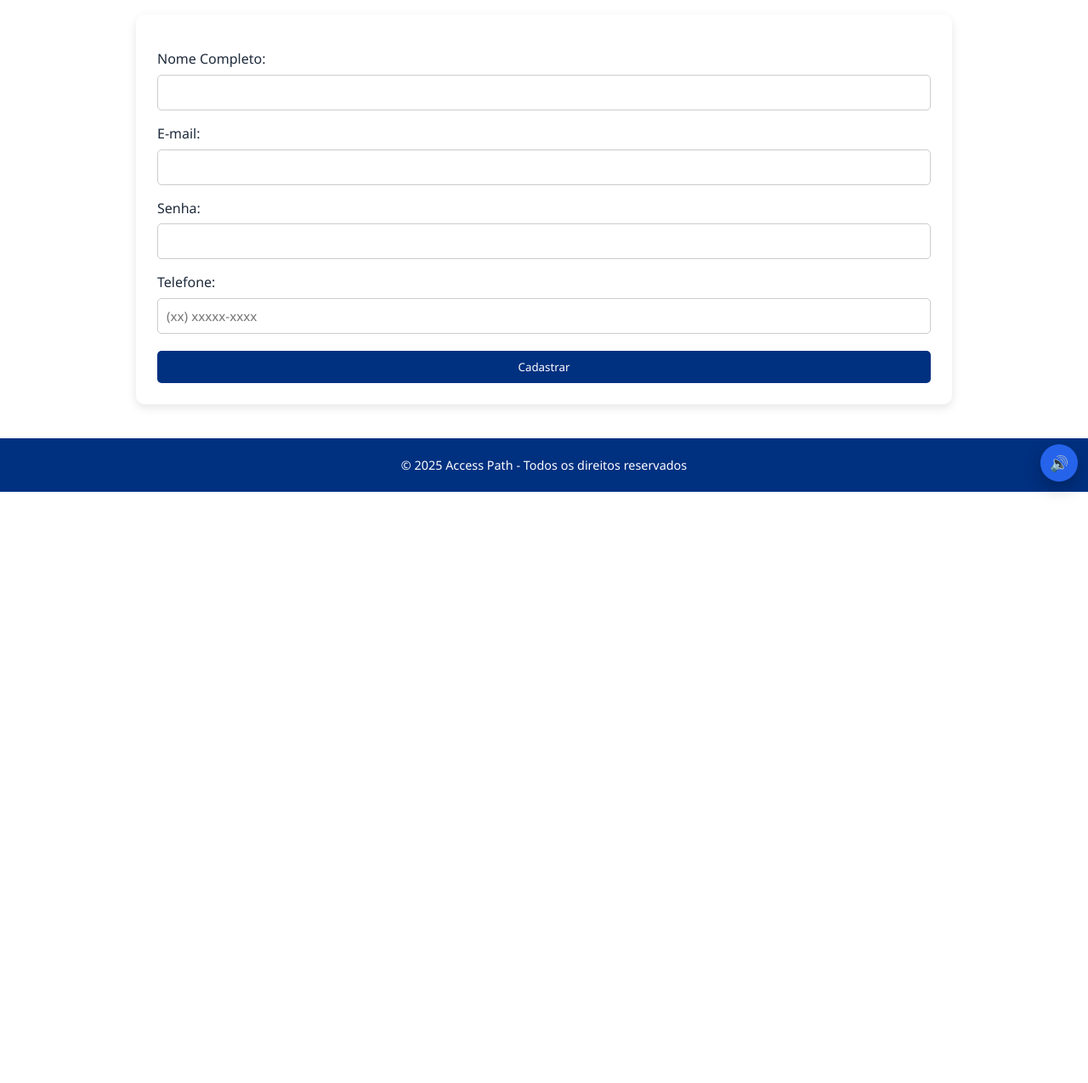
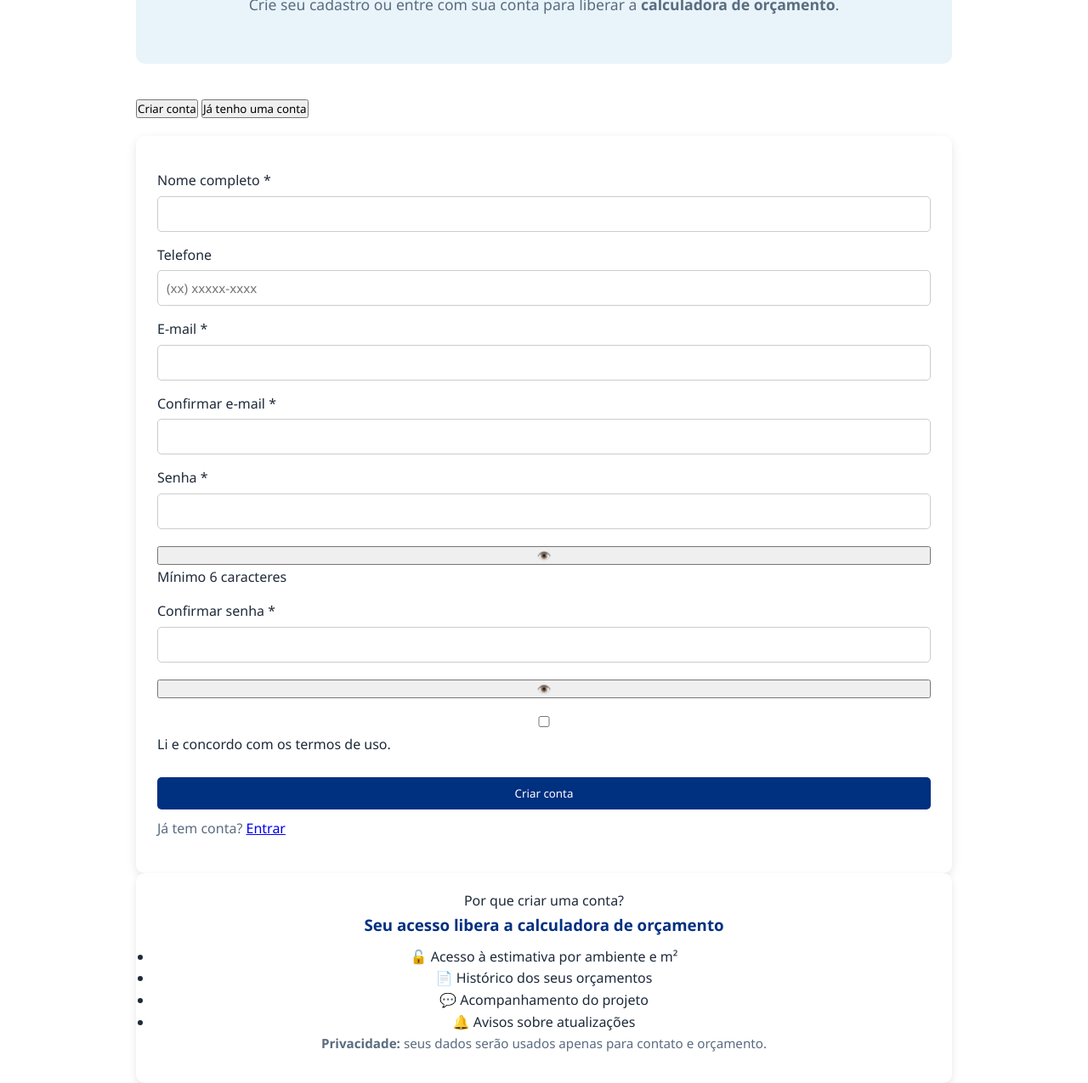
Before and after one commit to MariaSchen/ProjetoTCC, a plain HTML site: page cadastro.html in a window 1280 px wide. Shown: the part 217-1492 px from the top of the page at 85% size. Before the commit the page ends 800 px from the top, so only its background shows below. Drawn offline with Linux system fonts and the light colour scheme.

Commit message:
Update cadastro.html

```diff
--- a/cadastro.html
+++ b/cadastro.html
@@ -24,58 +24,144 @@
           <li><a class="speakable" href="contato.html">Contato</a></li>
         </ul>
       </nav>
-    <!-- botão antigo de voz foi removido -->
-  </div>
   </header>
 
 
   <main id="conteudo">
-    <!-- Região de mensagens acessíveis -->
   <div id="sr-status" class="sr-only" aria-live="polite" aria-atomic="true"></div>
 
-    <section class="speakable">
-      <h2>Faça parte do Access Path</h2>
-      <p>Cadastre-se e acompanhe o desenvolvimento do nosso projeto, pensado para transformar a inclusão nas escolas e espaços públicos.</p>
+  <!-- Hero compacto com degradê -->
+  <section class="hero hero-cadastro" aria-labelledby="cad-title">
+    <h2 id="cad-title">Acesse sua conta</h2>
+    <p>Crie seu cadastro ou entre com sua conta para liberar a <strong>calculadora de orçamento</strong>.</p>
+  </section>
 
-      <form id="form-cadastro">
-        <label for="nome">Nome Completo:</label>
-        <input type="text" id="nome" name="name" autocomplete="name" required />
+  <!-- Grid: formulário (esq) + lateral informativa (dir) -->
+  <section class="cad-grid" aria-label="Área de acesso">
+    <!-- Cartão com ABAS -->
+    <div class="tabs form-elevada" role="region" aria-label="Formulários de acesso">
+      <div role="tablist" aria-label="Escolha entre criar conta ou entrar" class="tablist">
+        <button role="tab" id="tab-signup" aria-controls="panel-signup" aria-selected="true" class="tab is-active">
+          Criar conta
+        </button>
+        <button role="tab" id="tab-login" aria-controls="panel-login" aria-selected="false" class="tab">
+          Já tenho uma conta
+        </button>
+      </div>
 
-        <label for="email">E-mail:</label>
-        <input type="email" id="email" name="email" autocomplete="email" required />
+      <!-- Painel: CRIAR CONTA -->
+      <div id="panel-signup" role="tabpanel" aria-labelledby="tab-signup" class="tabpanel" tabindex="0">
+        <form id="form-cadastro-signup" class="cad-form" novalidate>
+          <div class="grid-2">
+            <div class="field">
+              <label for="su-nome">Nome completo <span class="req">*</span></label>
+              <input id="su-nome" name="name" autocomplete="name" required />
+            </div>
+            <div class="field">
+              <label for="su-telefone">Telefone</label>
+              <input id="su-telefone" name="tel" inputmode="tel" autocomplete="tel" placeholder="(xx) xxxxx-xxxx" />
+            </div>
+          </div>
 
-        <label for="senha">Senha:</label>
-        <input type="password" id="senha" name="new-password" autocomplete="new-password" required />
+          <div class="grid-2">
+            <div class="field">
+              <label for="su-email">E-mail <span class="req">*</span></label>
+              <input id="su-email" type="email" name="email" autocomplete="email" required />
+            </div>
+            <div class="field">
+              <label for="su-email-conf">Confirmar e-mail <span class="req">*</span></label>
+              <input id="su-email-conf" type="email" autocomplete="email" required />
+            </div>
+          </div>
 
-        <label for="telefone">Telefone:</label>
-        <input type="tel" id="telefone" name="tel" inputmode="tel" placeholder="(xx) xxxxx-xxxx" aria-describedby="tel-ajuda" />
-        <small id="tel-ajuda" class="sr-only">Formato sugerido: DDD e número, por exemplo, (11) 91234-5678.</small>
+          <div class="grid-2">
+            <div class="field field-pwd">
+              <label for="su-senha">Senha <span class="req">*</span></label>
+              <input id="su-senha" type="password" name="password" autocomplete="new-password" minlength="6" required />
+              <button type="button" class="pwd-toggle" aria-pressed="false" title="Mostrar/ocultar senha" data-toggle="password" data-target="su-senha">👁️</button>
+              <span class="hint">Mínimo 6 caracteres</span>
+            </div>
+            <div class="field field-pwd">
+              <label for="su-senha-conf">Confirmar senha <span class="req">*</span></label>
+              <input id="su-senha-conf" type="password" autocomplete="new-password" minlength="6" required />
+              <button type="button" class="pwd-toggle" aria-pressed="false" title="Mostrar/ocultar senha" data-toggle="password" data-target="su-senha-conf">👁️</button>
+            </div>
+          </div>
 
-        <button type="submit" class="btn">Cadastrar</button>
+          <label class="checkbox">
+            <input type="checkbox" id="su-termos" required />
+            <span>Li e concordo com os termos de uso.</span>
+          </label>
+
+          <button class="btn" type="submit">Criar conta</button>
+          <p class="hint" style="margin-top:10px">Já tem conta?
+            <a href="#" id="link-go-login">Entrar</a>
+          </p>
         </form>
+      </div>
+
+      <!-- Painel: LOGIN -->
+      <div id="panel-login" role="tabpanel" aria-labelledby="tab-login" class="tabpanel" tabindex="0" hidden>
+        <form id="form-cadastro-login" class="cad-form" novalidate>
+          <div class="field">
+            <label for="li-email">E-mail <span class="req">*</span></label>
+            <input id="li-email" type="email" name="email" autocomplete="email" required />
+          </div>
+          <div class="field field-pwd">
+            <label for="li-senha">Senha <span class="req">*</span></label>
+            <input id="li-senha" type="password" name="password" autocomplete="current-password" required />
+            <button type="button" class="pwd-toggle" aria-pressed="false" title="Mostrar/ocultar senha" data-toggle="password" data-target="li-senha">👁️</button>
+          </div>
+
+          <div class="field-meta">
+            <a href="#" class="hint">Esqueci minha senha</a>
+          </div>
+
+          <button class="btn" type="submit">Entrar</button>
+          <p class="hint" style="margin-top:10px">Novo por aqui?
+            <a href="#" id="link-go-signup">Criar conta</a>
+          </p>
+        </form>
+      </div>
+    </div>
+
+    <!-- Lateral informativa -->
+    <aside class="cad-aside card speakable" aria-label="Informações">
+      <div class="cad-aside-kicker">Por que criar uma conta?</div>
+      <h3>Seu acesso libera a <span class="txt-gradient">calculadora de orçamento</span></h3>
+      <ul class="benef-list">
+        <li>🔓 Acesso à estimativa por ambiente e m²</li>
+        <li>📄 Histórico dos seus orçamentos</li>
+        <li>💬 Acompanhamento do projeto</li>
+        <li>🔔 Avisos sobre atualizações</li>
+      </ul>
+      <div class="cad-aside-note">
+        <p><strong>Privacidade:</strong> seus dados serão usados apenas para contato e orçamento.</p>
+      </div>
+    </aside>
   </section>
 </main>
+
 
   <footer class="speakable">
     <p>&copy; 2025 Access Path - Todos os direitos reservados</p>
   </footer>
 
-  <script src="script.js" defer></script>
-    <!-- ... seu conteúdo ... -->
-
-  <!-- [NOVO] Botão de VOZ (mini) e Toast -->
-  <button id="tts-mini" type="button" title="Leitor de voz" aria-label="Leitor de voz" aria-pressed="false">🔊</button>
+  <!-- Botão de VOZ (fica ACIMA do VLibras) + toast -->
+  <button id="tts-mini" type="button" title="Leitor de voz" aria-label="Leitor de voz">🔊</button>
   <div id="tts-toast" role="status" aria-live="polite"></div>
 
-  <!-- [NOVO] VLibras (oficial) -->
-  <div vw class="enabled">
-    <div vw-access-button class="active"></div>
+  <!-- VLibras (oficial) -->
+  <div vw class="enabled" aria-label="Ativar tradução para Libras">
+    <div vw-access-button class="active" role="button" aria-label="Abrir tradutor VLibras"></div>
     <div vw-plugin-wrapper>
-      <div class="vw-plugin-top-wrapper"></div>
+      <div class="vw-plugin-top-wrapper" aria-live="polite" aria-atomic="true"></div>
     </div>
   </div>
-  <script src="https://vlibras.gov.br/app/vlibras-plugin.js"></script>
+  <script src="https://vlibras.gov.br/app/vlibras-plugin.js" crossorigin="anonymous" referrerpolicy="no-referrer"></script>
+
 
   <script src="script.js" defer></script>
+
 </body>
 </html>
```
Lines whose indentation alone changed are shown as unchanged.
